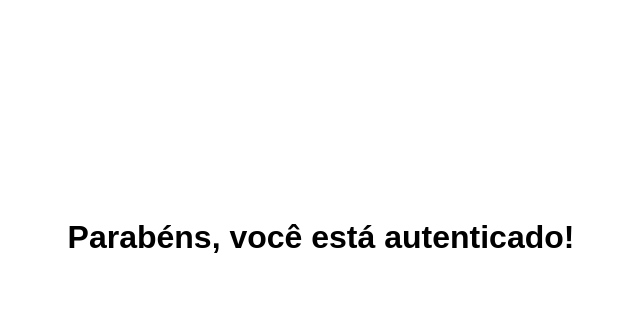
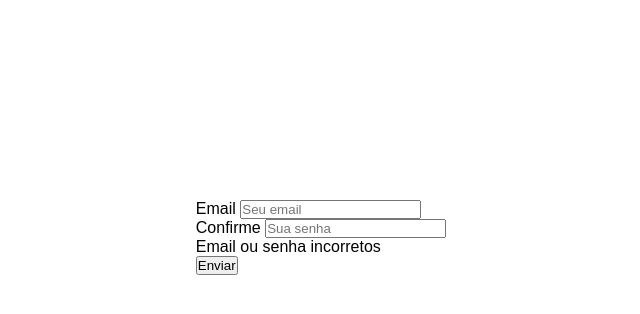
Before and after one commit to viniciuscba04-hub/Autenticacao-com-Django, a Django app: page /login/ in a window 1280 px wide. Shown: the part 163-477 px from the top of the page, without its empty margins (319-959 px from the left). Run offline with Django 5.2, Linux system fonts and the light colour scheme.

Commit message:
Trabalhando o login

```diff
--- a/authentication_pg/core/templates/core/login.html
+++ b/authentication_pg/core/templates/core/login.html
@@ -3,5 +3,30 @@
 {% block title %}Wellcome{% endblock %}
 
 {% block content %}
-    <h1>Parabéns, você está autenticado!</h1>
+<section class="cadastro-container">
+    <form action="{% url 'cadastro' %}" method="POST" class="form">
+        {% csrf_token %}
+
+        {% with dados=request.POST %}
+        <div>
+            <label class="{% if vazio.email %}label-vazio{% endif %}" >Email</label>
+            <input type="email" name="email" placeholder="Seu email" class="{% if vazio.email %}input-vazio{% endif %}" value="{{ dados.email }}">
+        </div>
+
+        <div class="info">
+            <div>
+                <label class="{% if vazio.senha %}label-vazio{% endif %}" >Confirme</label>
+                <input type="password" name="senha" placeholder="Sua senha" class="{% if vazio.senha %}input-vazio{% endif %}" value="{{ dados.senha }}">
+            </div>
+
+            <div>
+                <p class="{% if aviso == 1 %}msg-info{% endif %}">Email ou senha incorretos</p>
+            </div>
+        </div>
+        {% endwith %}
+
+        <button class="btn" type="submit">Enviar</button>
+
+    </form>
+</section>
 {% endblock %}
--- a/authentication_pg/core/urls.py
+++ b/authentication_pg/core/urls.py
@@ -5,5 +5,5 @@ urlpatterns = [
     path('', views.base, name='base'),
     path('index/', views.index, name='index'),
     path('cadastro/', views.cadastro, name='cadastro'),
-    path('login/', views.login, name='login'),
+    path('login/', views.login_user, name='login'),
 ]
--- a/authentication_pg/core/views.py
+++ b/authentication_pg/core/views.py
@@ -1,8 +1,6 @@
 from django.shortcuts import render
 from django.contrib.auth.models import User
 from django.contrib.auth import authenticate, login, logout
-from django.contrib import messages
-from . import tags
 from django.http import HttpResponse
 import re
 from django.shortcuts import redirect
@@ -67,12 +65,45 @@ def cadastro(request):
             return render(request, 'core/cadastro.html', {'aviso':aviso})
 
         if check == True:
-            User.objects.create_user(username=nome, first_name=nome, email=email, password=senha1)
-            return redirect("login")
-
+            User.objects.create_user(username=email, first_name=nome, email=email, password=senha1)
+            return redirect('login')
 
 
     return render(request, 'core/cadastro.html')
 
-def login(request):
+def login_user(request):
+    if request.method == 'POST':
+
+        check = True
+        aviso = 0
+        vazio = {}
+
+        email = request.POST.get('email', '').strip()
+        senha = request.POST.get('senha', '').strip()
+
+        for campo, valor in request.POST.items():
+            if campo == 'csrfmiddlewaretoken':
+                continue
+
+            if not valor.strip():
+                vazio[campo] = True
+
+        if vazio:
+            check = False
+            return render(request, 'core/cadastro.html', {
+                'vazio': vazio,
+                'dados': request.POST
+                })
+
+        if check == True:
+            new_user = authenticate(request, username=email, password=senha)
+            if new_user:
+                login(new_user)
+                return render(request, 'core/index.html')
+
+            aviso = 1
+            return render(request, 'core/login.html', {'aviso':aviso})
+
+
+
     return render(request, 'core/login.html')
```
Also changed, not shown: authentication_pg/core/tags.py (added), authentication_pg/db.sqlite3.
